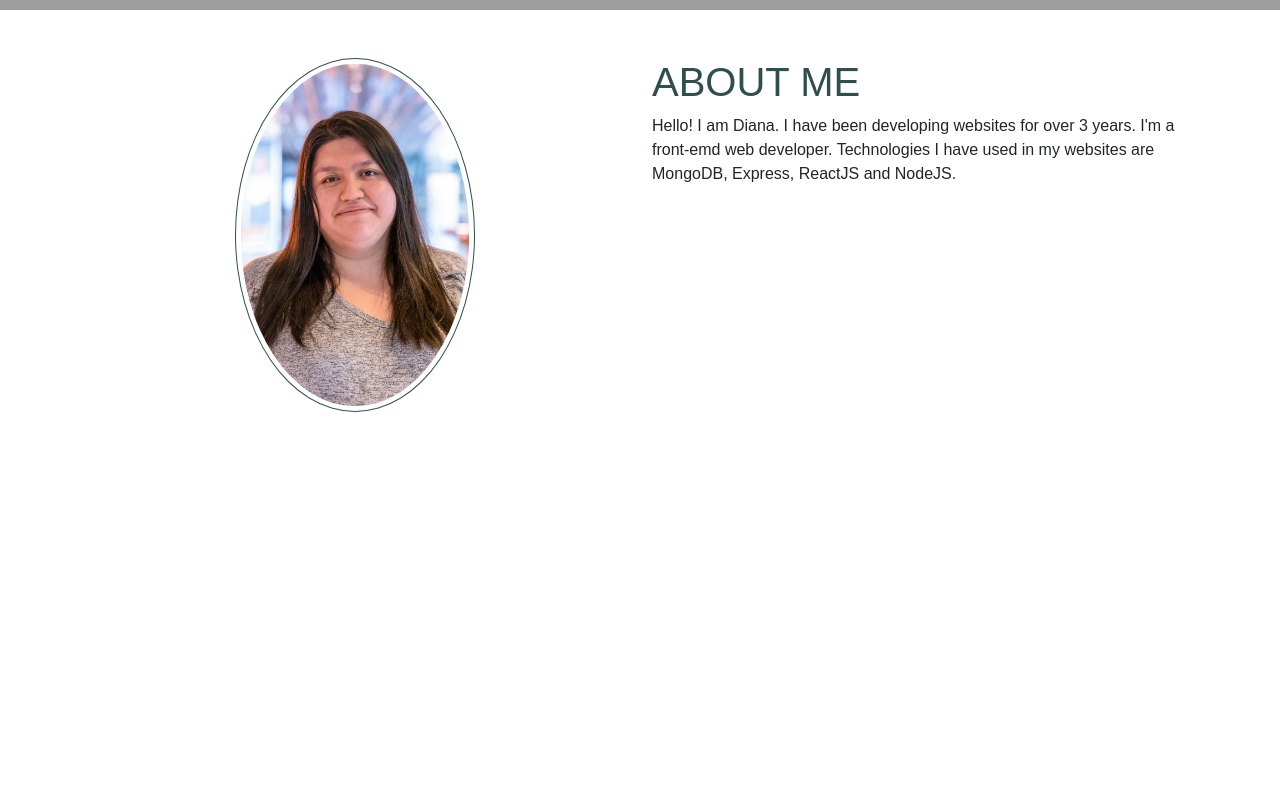
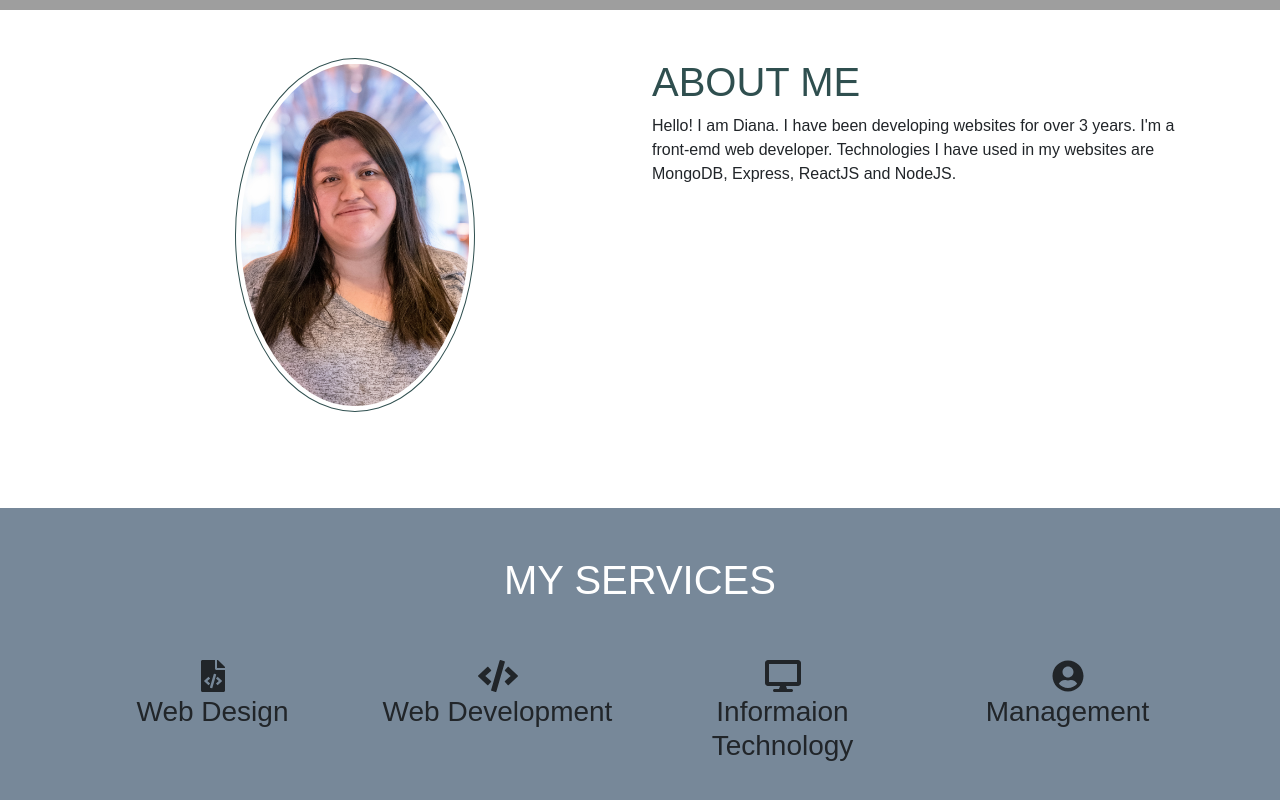
Before and after one commit to dsilvas3/portfolio-project, a React (Create React App) app: page / in a window 1280 px wide. Shown: the part 766-1566 px from the top of the page. Before the commit the page ends 1274 px from the top, so only its background shows below. Built offline with nearby package versions, Linux system fonts and the light colour scheme; grey boxes are pictures that could not be loaded.

Commit message:
added service compoment and css

```diff
--- a/package.json
+++ b/package.json
@@ -4,6 +4,7 @@
   "private": true,
   "dependencies": {
     "@fortawesome/fontawesome-svg-core": "^1.2.36",
+    "@fortawesome/free-brands-svg-icons": "^5.15.4",
     "@fortawesome/free-solid-svg-icons": "^5.15.4",
     "@fortawesome/react-fontawesome": "^0.1.16",
     "@testing-library/jest-dom": "^5.15.1",
--- a/src/App.css
+++ b/src/App.css
@@ -174,3 +174,15 @@ nav ul li {
   }
 
 }
+
+/* service css*/
+.services {
+  text-align: center;
+  padding-bottom: 2rem;
+  background: lightslategrey;
+}
+
+.services h1 {
+  color: white;
+  text-transform: uppercase;
+}
--- a/src/App.js
+++ b/src/App.js
@@ -3,6 +3,7 @@ import "bootstrap/dist/css/bootstrap.min.css";
 import Navbar from './components/Navbar';
 import Header from './components/Header';
 import AboutMe from './components/AboutMe';
+import Services from './components/Services';
 
 
 function App() {
@@ -13,6 +14,7 @@ function App() {
       <Navbar/>
       <Header/>
       <AboutMe/>
+      <Services/>
     </>
   );
 }
--- /dev/null
+++ b/src/components/Services.js
@@ -0,0 +1,55 @@
+import React from "react";
+import { FontAwesomeIcon } from "@fortawesome/react-fontawesome";
+import { faDesktop, faCode, faUserCircle, faFileCode } from "@fortawesome/free-solid-svg-icons";
+
+const Services = () => {
+    return (
+        <div className="services">
+            <h1 className="py-5">My Services</h1>
+                <div className="container">
+                    <div className="row">
+                    <div className="col-md-3 col-sm-6">
+                            <div className="box">
+                                <div className="circle">
+                                    <FontAwesomeIcon icon={faFileCode} size="2x"/>
+                                </div>
+                                <h3>Web Design</h3>
+                                <p></p>
+                            </div>
+                        </div>
+                        <div className="col-md-3 col-sm-6">
+                            <div className="box">
+                                <div className="circle">
+                                    <FontAwesomeIcon icon={faCode} size="2x"/>
+                                </div>
+                                <h3>Web Development</h3>
+                                <p></p>
+                            </div>
+                        </div>
+                        <div className="col-md-3 col-sm-6">
+                            <div className="box">
+                                <div className="circle">
+                                    <FontAwesomeIcon icon={faDesktop} size="2x"/>
+                                </div>
+                                <h3>Informaion Technology</h3>
+                                <p></p>
+                            </div>
+                        </div>
+                        <div className="col-md-3 col-sm-6">
+                            <div className="box">
+                                <div className="circle">
+                                    <FontAwesomeIcon icon={faUserCircle} size="2x"/>
+                                </div>
+                                <h3>Management</h3>
+                                <p></p>
+                            </div>
+                        </div>
+                    </div>
+                </div>
+            </div>
+
+
+    )
+}
+
+export default Services;
```
Also changed, not shown: 1 other file (tests, documents, lock files or other folders).
